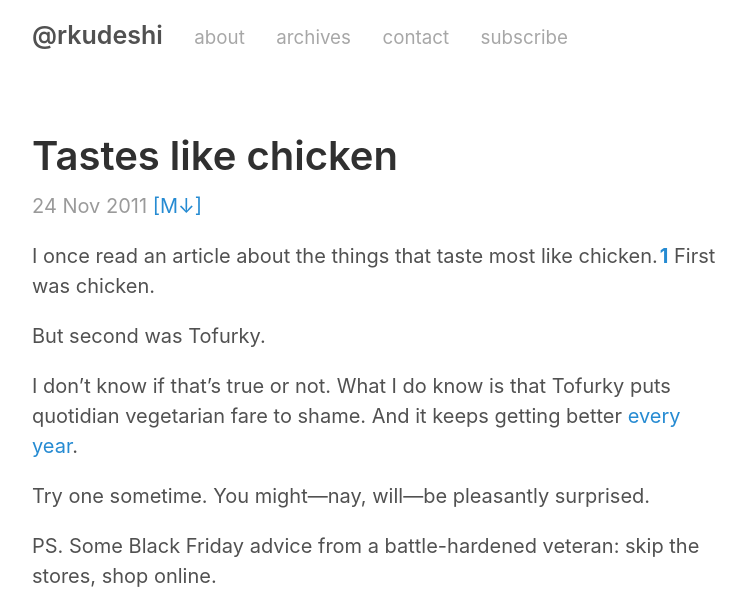
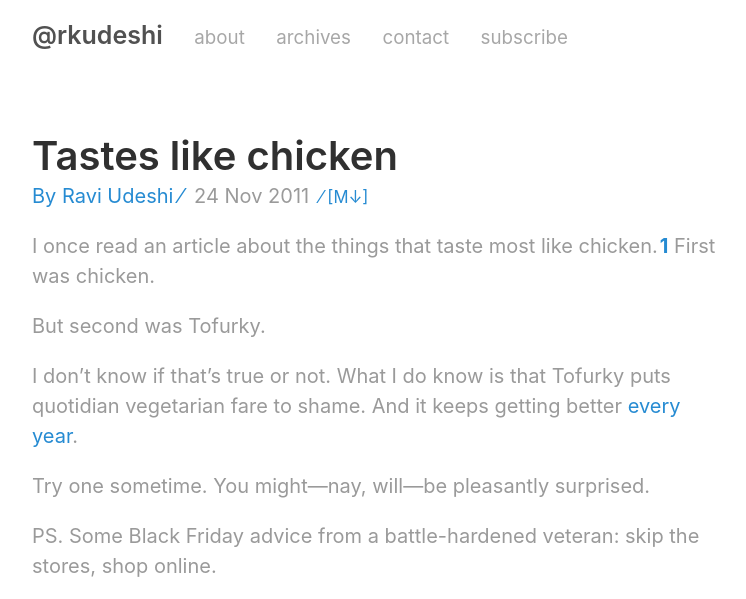
Before and after one commit to rkudeshi/rkudeshi.github.io, a Jekyll site: the page built from _posts/2011-11-24-tastes-like-chicken.html, in a window 1280 px wide. Shown: the top 599 px of the page, without its empty margins (258-1004 px from the left). Built offline with Jekyll 4.4.1, drawn with Linux system fonts in a browser that asks for light colours.

Commit message:
Update post-meta

```diff
--- a/_layouts/post.html
+++ b/_layouts/post.html
@@ -4,8 +4,10 @@
 
 <article class="post">
   <h1 class="post-title">{{ page.title }}</h1>
+  <span class="post-date">
+  <a href="/about">By Ravi Udeshi&nbsp;&#8260;&nbsp;</a>
   <time datetime="{{ page.date | date_to_xmlschema }}" class="post-date">{{ page.date | date_to_string }}</time>
-  <a href="https://raw.githubusercontent.com/{{ site.github.repository_nwo }}/master/{{ page.path }}">[M&#8595;]</a>
+  <small><a href="https://raw.githubusercontent.com/{{ site.github.repository_nwo }}/master/{{ page.path }}">&nbsp;&#8260;&nbsp;[M&#8595;]</a></small>
   {{ content }}
 </article>
 
```
